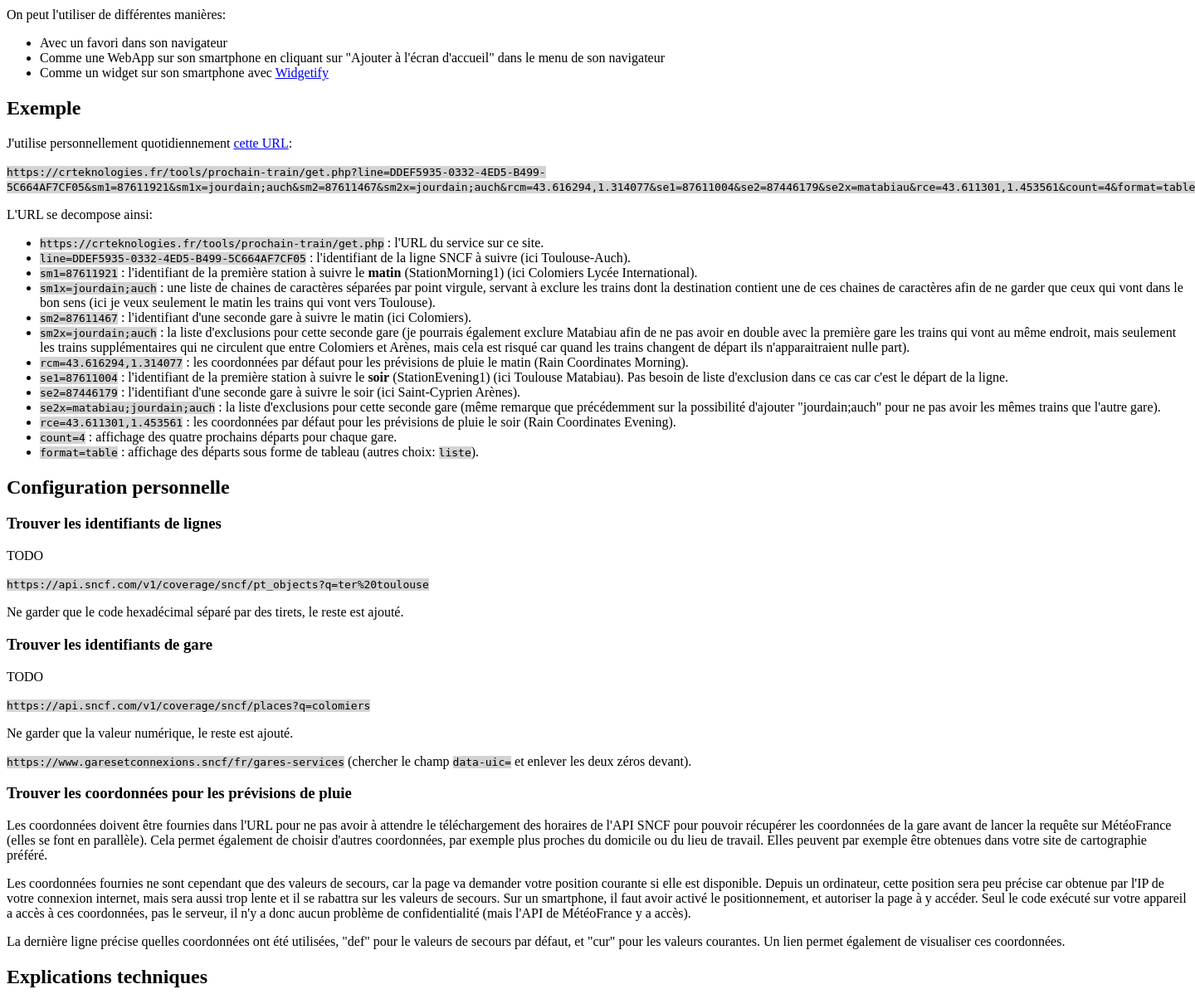
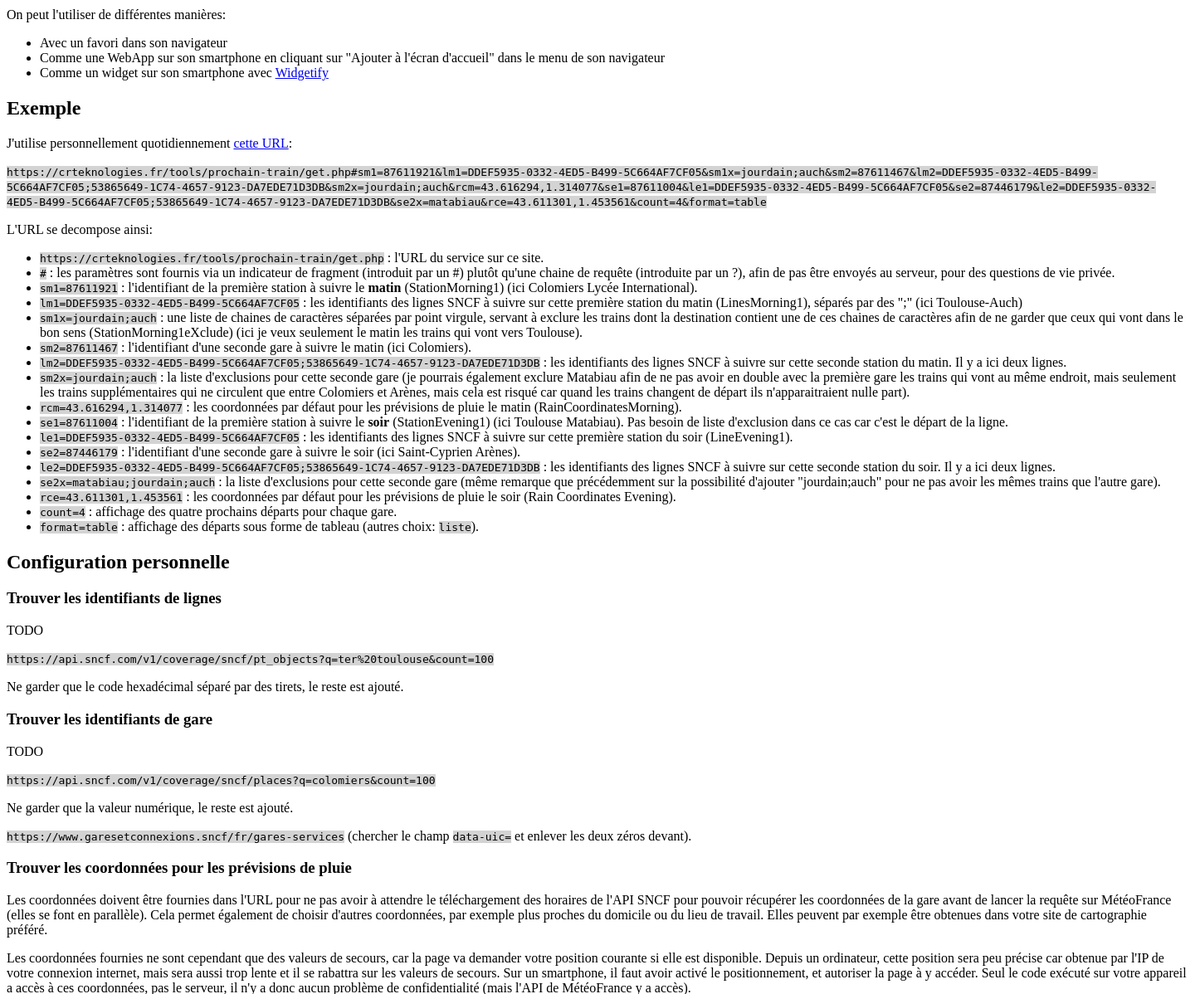
Before and after one commit to cyril42e/prochain-train, a PHP site: page / in a window 1440 px wide. Shown: the part 170-1368 px from the top of the page at 83% size. Run offline with PHP 8.4, Linux system fonts and the light colour scheme.

Commit message:
Update doc after latest changes

```diff
--- a/index.php
+++ b/index.php
@@ -25,26 +25,35 @@ On peut l'utiliser de différentes manières:
 <h2>Exemple</h2>
 
 <p>J'utilise personnellement quotidiennement
-<a href="get.php?line=DDEF5935-0332-4ED5-B499-5C664AF7CF05&sm1=87611921&sm1x=jourdain;auch&sm2=87611467&sm2x=jourdain;auch&rcm=43.616294,1.314077&se1=87611004&se2=87446179&se2x=matabiau&rce=43.611301,1.453561&count=4&format=table">cette URL</a>:
-<pre>https://crteknologies.fr/tools/prochain-train/get.php?line=DDEF5935-0332-4ED5-B499-5C664AF7CF05&sm1=87611921&sm1x=jourdain;auch&sm2=87611467&sm2x=jourdain;auch&rcm=43.616294,1.314077&se1=87611004&se2=87446179&se2x=matabiau&rce=43.611301,1.453561&count=4&format=table</pre>
+<a href="get.php#sm1=87611921&lm1=DDEF5935-0332-4ED5-B499-5C664AF7CF05&sm1x=jourdain;auch&sm2=87611467&lm2=DDEF5935-0332-4ED5-B499-5C664AF7CF05;53865649-1C74-4657-9123-DA7EDE71D3DB&sm2x=jourdain;auch&rcm=43.616294,1.314077&se1=87611004&le1=DDEF5935-0332-4ED5-B499-5C664AF7CF05&se2=87446179&le2=DDEF5935-0332-4ED5-B499-5C664AF7CF05;53865649-1C74-4657-9123-DA7EDE71D3DB&se2x=matabiau&rce=43.611301,1.453561&count=4&format=table">cette URL</a>:
+<pre>https://crteknologies.fr/tools/prochain-train/get.php#sm1=87611921&lm1=DDEF5935-0332-4ED5-B499-5C664AF7CF05&sm1x=jourdain;auch&sm2=87611467&lm2=DDEF5935-0332-4ED5-B499-5C664AF7CF05;53865649-1C74-4657-9123-DA7EDE71D3DB&sm2x=jourdain;auch&rcm=43.616294,1.314077&se1=87611004&le1=DDEF5935-0332-4ED5-B499-5C664AF7CF05&se2=87446179&le2=DDEF5935-0332-4ED5-B499-5C664AF7CF05;53865649-1C74-4657-9123-DA7EDE71D3DB&se2x=matabiau&rce=43.611301,1.453561&count=4&format=table</pre>
 </p>
 
 L'URL se decompose ainsi:
 <ul>
   <li><pre>https://crteknologies.fr/tools/prochain-train/get.php</pre> : l'URL du service sur ce site.</li>
-  <li><pre>line=DDEF5935-0332-4ED5-B499-5C664AF7CF05</pre> : l'identifiant de la ligne SNCF à suivre (ici Toulouse-Auch).</li>
+  <li><pre>#</pre> : les paramètres sont fournis via un indicateur de fragment (introduit par un #) plutôt qu'une chaine de requête (introduite par un ?),
+    afin de pas être envoyés au serveur, pour des questions de vie privée.</li>
   <li><pre>sm1=87611921</pre> : l'identifiant de la première station à suivre le <b>matin</b> (StationMorning1) (ici Colomiers Lycée International).</li>
+  <li><pre>lm1=DDEF5935-0332-4ED5-B499-5C664AF7CF05</pre> : les identifiants des lignes SNCF à suivre sur cette première station du matin (LinesMorning1), séparés par des ";"
+    (ici Toulouse-Auch)</li>
   <li><pre>sm1x=jourdain;auch</pre> : une liste de chaines de caractères séparées par point virgule, servant à exclure les trains dont la
-    destination contient une de ces chaines de caractères afin de ne garder que ceux qui vont dans le bon sens (ici je veux seulement le matin les
+    destination contient une de ces chaines de caractères afin de ne garder que ceux qui vont dans le bon sens (StationMorning1eXclude) (ici je veux seulement le matin les
     trains qui vont vers Toulouse).
   <li><pre>sm2=87611467</pre> : l'identifiant d'une seconde gare à suivre le matin (ici Colomiers).</li>
+  <li><pre>lm2=DDEF5935-0332-4ED5-B499-5C664AF7CF05;53865649-1C74-4657-9123-DA7EDE71D3DB</pre> : les identifiants des lignes SNCF à suivre sur cette
+    seconde station du matin. Il y a ici deux lignes.</li>
   <li><pre>sm2x=jourdain;auch</pre> : la liste d'exclusions pour cette seconde gare (je pourrais également exclure Matabiau afin de ne pas avoir
     en double avec la première gare les trains qui vont au même endroit, mais seulement les trains supplémentaires qui ne circulent que entre
     Colomiers et Arènes, mais cela est risqué car quand les trains changent de départ ils n'apparaitraient nulle part).</li>
-  <li><pre>rcm=43.616294,1.314077</pre> : les coordonnées par défaut pour les prévisions de pluie le matin (Rain Coordinates Morning).</li>
+  <li><pre>rcm=43.616294,1.314077</pre> : les coordonnées par défaut pour les prévisions de pluie le matin (RainCoordinatesMorning).</li>
   <li><pre>se1=87611004</pre> : l'identifiant de la première station à suivre le <b>soir</b> (StationEvening1) (ici Toulouse Matabiau).
     Pas besoin de liste d'exclusion dans ce cas car c'est le départ de la ligne.</li>
+  <li><pre>le1=DDEF5935-0332-4ED5-B499-5C664AF7CF05</pre> : les identifiants des lignes SNCF à suivre sur cette
+    première station du soir (LineEvening1).</li>
   <li><pre>se2=87446179</pre> : l'identifiant d'une seconde gare à suivre le soir (ici Saint-Cyprien Arènes).</li>
+  <li><pre>le2=DDEF5935-0332-4ED5-B499-5C664AF7CF05;53865649-1C74-4657-9123-DA7EDE71D3DB</pre> : les identifiants des lignes SNCF à suivre sur cette
+    seconde station du soir. Il y a ici deux lignes.</li>
   <li><pre>se2x=matabiau;jourdain;auch</pre> : la liste d'exclusions pour cette seconde gare (même remarque que précédemment
     sur la possibilité d'ajouter "jourdain;auch" pour ne pas avoir les mêmes trains que l'autre gare).</li>
   <li><pre>rce=43.611301,1.453561</pre> : les coordonnées par défaut pour les prévisions de pluie le soir (Rain Coordinates Evening).</li>
@@ -57,7 +66,7 @@ L'URL se decompose ainsi:
 
 <p>TODO</p>
 
-<p><pre>https://api.sncf.com/v1/coverage/sncf/pt_objects?q=ter%20toulouse</pre></p>
+<p><pre>https://api.sncf.com/v1/coverage/sncf/pt_objects?q=ter%20toulouse&count=100</pre></p>
 
 <p>Ne garder que le code hexadécimal séparé par des tirets, le reste est ajouté.</p>
 
@@ -65,7 +74,7 @@ L'URL se decompose ainsi:
 
 <p>TODO</p>
 
-<p><pre>https://api.sncf.com/v1/coverage/sncf/places?q=colomiers</pre></p>
+<p><pre>https://api.sncf.com/v1/coverage/sncf/places?q=colomiers&count=100</pre></p>
 
 <p>Ne garder que la valeur numérique, le reste est ajouté.</p>
 
```
